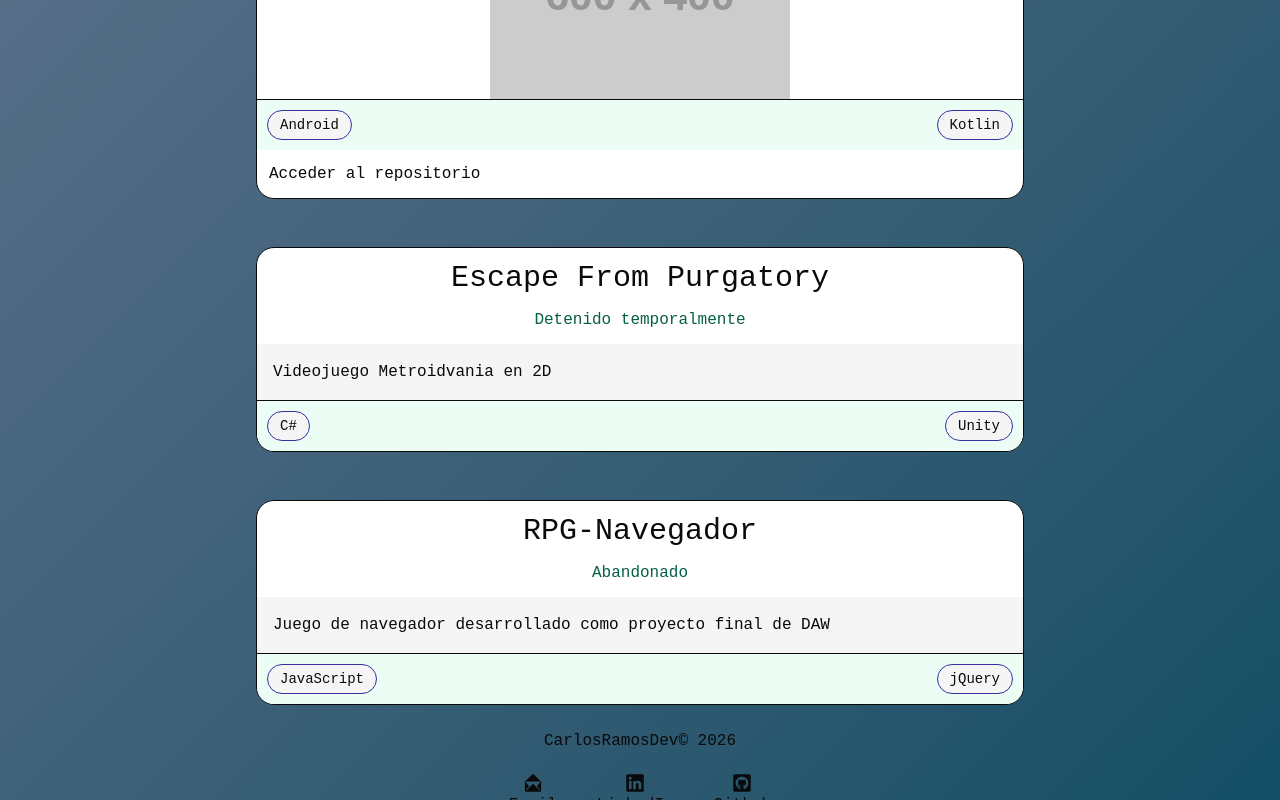
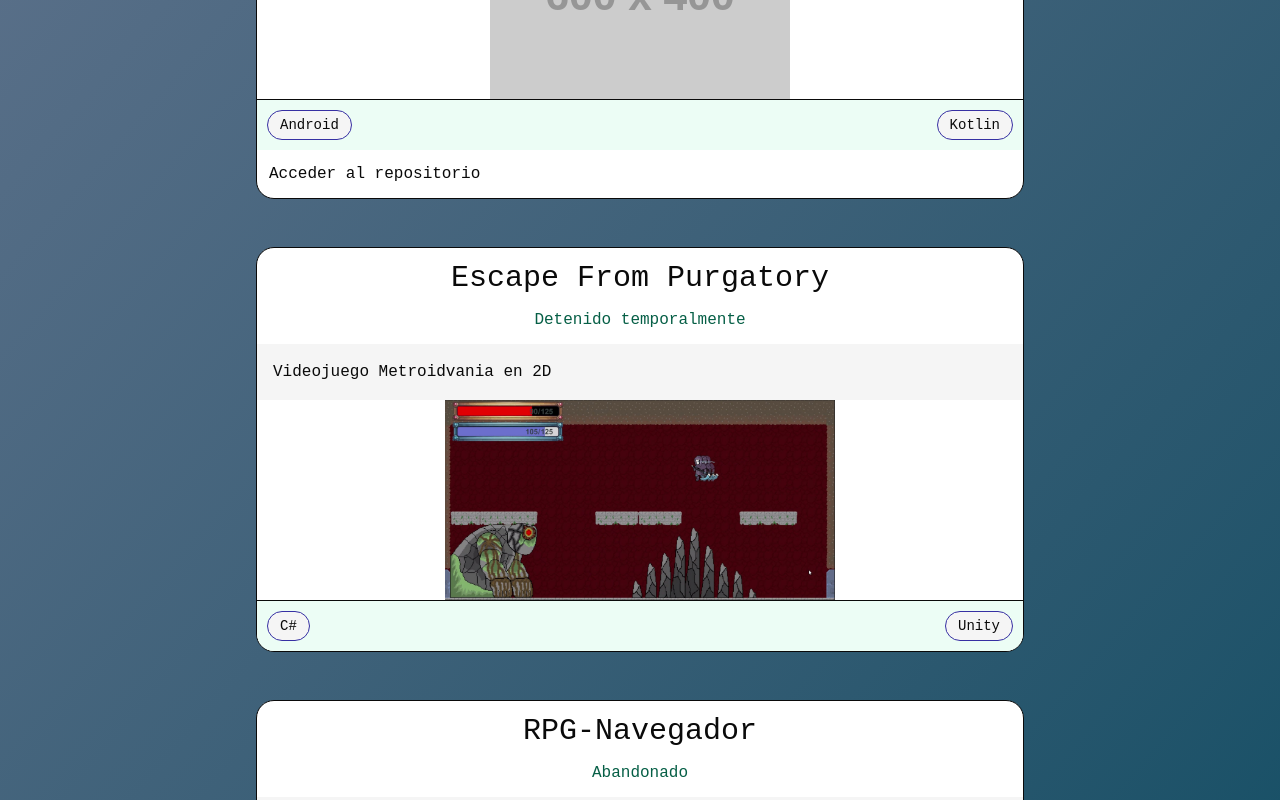
Before and after one commit to CarlosRamosDeveloper/portfolio, a React (Vite) app: page /featured in a window 1280 px wide. Shown: the part 426-1226 px from the top of the page. Built offline with nearby package versions, Linux system fonts and the light colour scheme.

Commit message:
added EFP screenshots

```diff
--- a/src/portfolio/data/ProjectsData.ts
+++ b/src/portfolio/data/ProjectsData.ts
@@ -41,7 +41,7 @@ export const ProjectsData: Project[] = [
     status: 'stopped',
     techStack: ['C#', 'Unity'],
     repository: '',
-    screenshots: [],
+    screenshots: ['/projects/efp2.jpg', '/projects/efp3.jpg'],
     url: null,
     video: null,
   },
```
Also changed, not shown: public/projects/efp2.jpg (added), public/projects/efp3.jpg (added).
